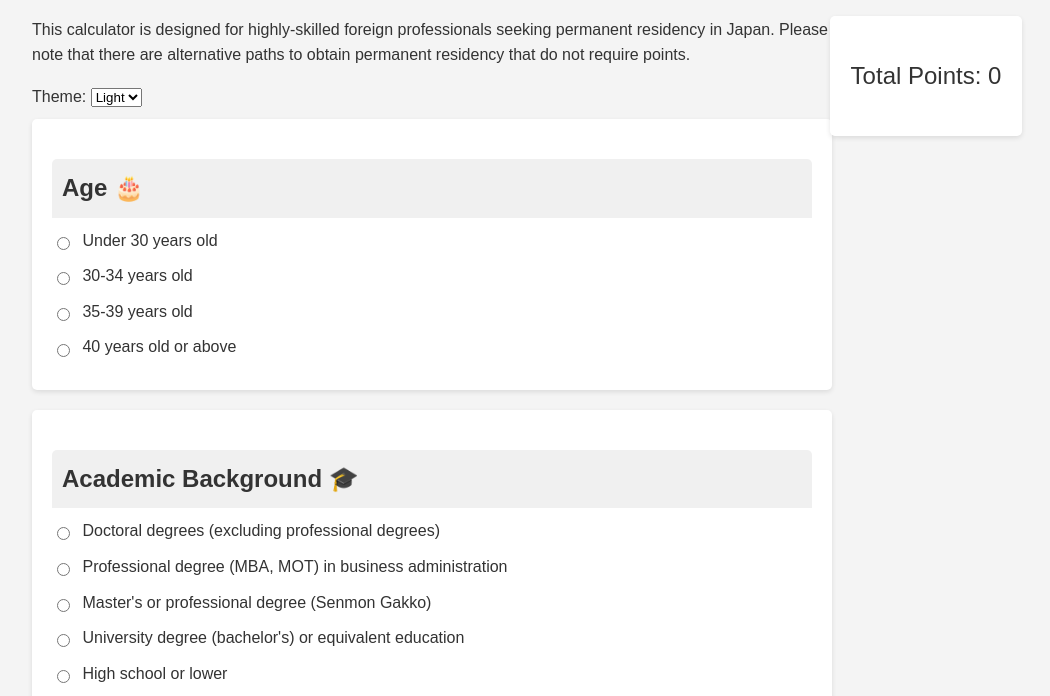
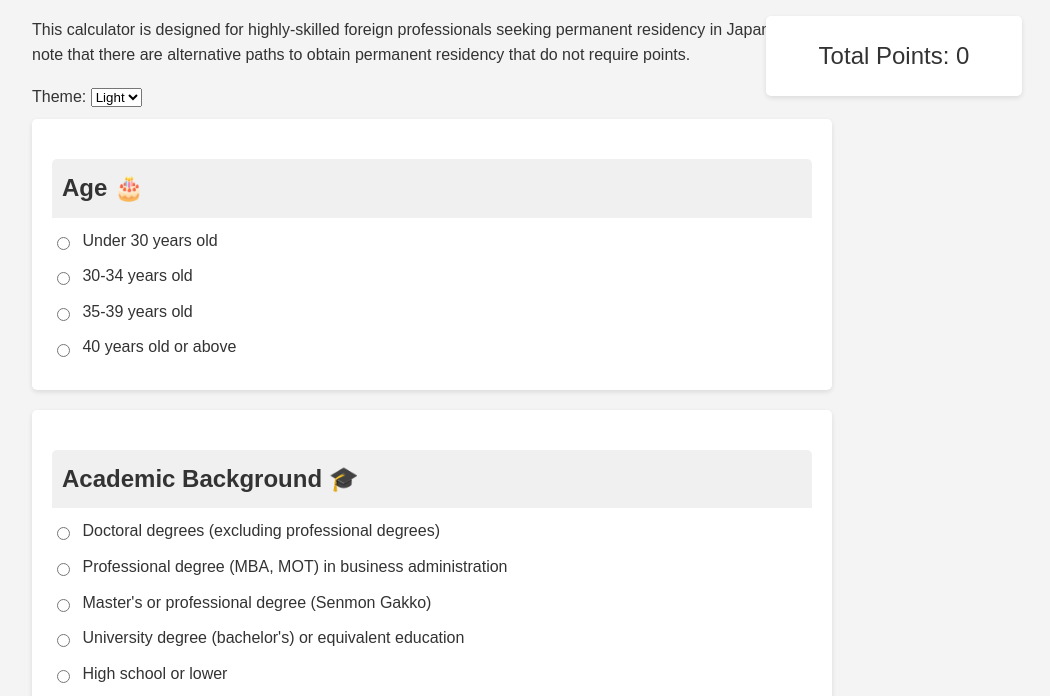
Before and after one commit to rbnhd/pr-point-calc-japan, a plain HTML site: page index.html in a window 1280 px wide. Shown: the part 104-800 px from the top of the page, without its empty margins (208-1258 px from the left). Drawn offline with Linux system fonts and the light colour scheme.

Commit message:
update width

```diff
--- a/index.html
+++ b/index.html
@@ -106,8 +106,8 @@
             position: fixed;
             top: 15%;
             right: 50px;
-            width: 15%;
-            height: 15%;
+            width: 20%;
+            height: 10%;
             display: flex;
             align-items: center;
             justify-content: center;
@@ -359,7 +359,6 @@
             </ul>
         </section>
 
-
         <footer>
             <p class="disclaimer">Disclaimer: The host does not take any responsibility for the validity of the points. Please check the latest information on the <a href="https://www.moj.go.jp/isa/applications/resources/newimmiact_3_index.html" target="_blank">Ministry of Justice Japan webpage for highly-skilled human resources point system</a>.</p>
         </footer>
```
